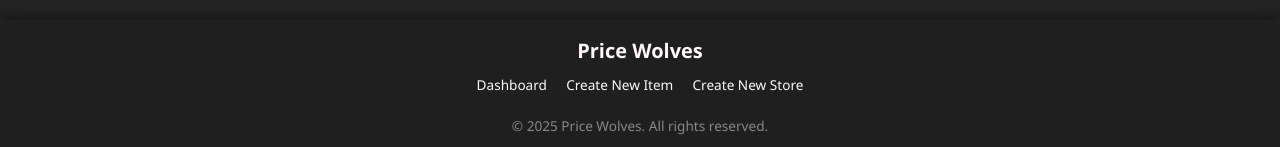
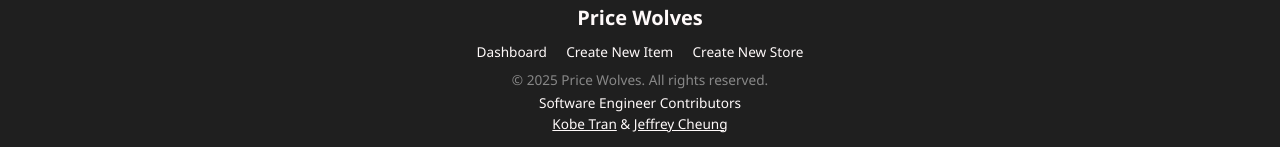
Before and after one commit to devkobetran/pricewolves-web-app, a React (Vite) app: page / in a window 1280 px wide. Shown: the part 650-797 px from the top of the page. Built offline with nearby package versions, Linux system fonts and the light colour scheme; no server answers; what aws-amplify would draw is missing.

Commit message:
footer contribution info (#23)

```diff
--- a/src/components/Footer.tsx
+++ b/src/components/Footer.tsx
@@ -27,6 +27,14 @@ const Footer: React.FC = () => {
       <p className="copyright-notice">
         &copy; {new Date().getFullYear()} Price Wolves. All rights reserved.
       </p>
+      <div className="contributor-info">
+        <p>Software Engineer Contributors </p>
+        <p>
+          <a href="https://www.linkedin.com/in/kobetran/">Kobe Tran</a>
+          &nbsp;&amp;&nbsp;
+          <a href="https://www.linkedin.com/in/jecheung9/">Jeffrey Cheung</a>
+        </p>
+      </div>
     </footer>
   );
 };
--- a/src/index.css
+++ b/src/index.css
@@ -140,6 +140,27 @@ h1 {
 .copyright-notice {
   font-size: 0.85rem;
   color: #888;
+  margin: 0;
+}
+
+.contributor-info {
+  margin-bottom: 1rem;
+  margin-top: 0.2rem;
+  text-align: center;
+}
+
+.contributor-info p {
+  font-size: 0.85rem;
+  margin: 0;
+  color: #FFFAFA;
+}
+
+.contributor-info a {
+  color: #FFFAFA;
+  text-decoration: underline;
+}
+.contributor-info a:hover {
+  color: #C4CED4;
 }
 
 
```
